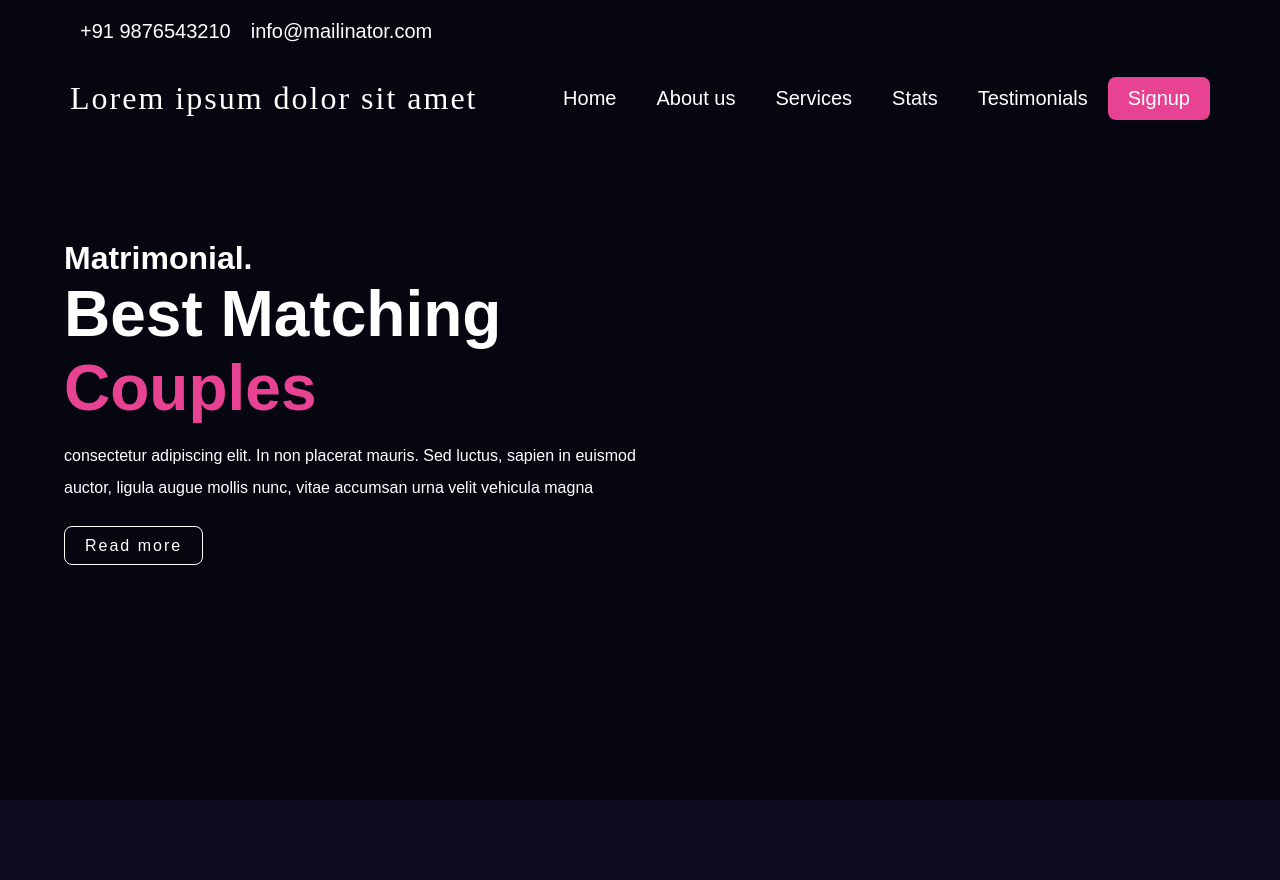
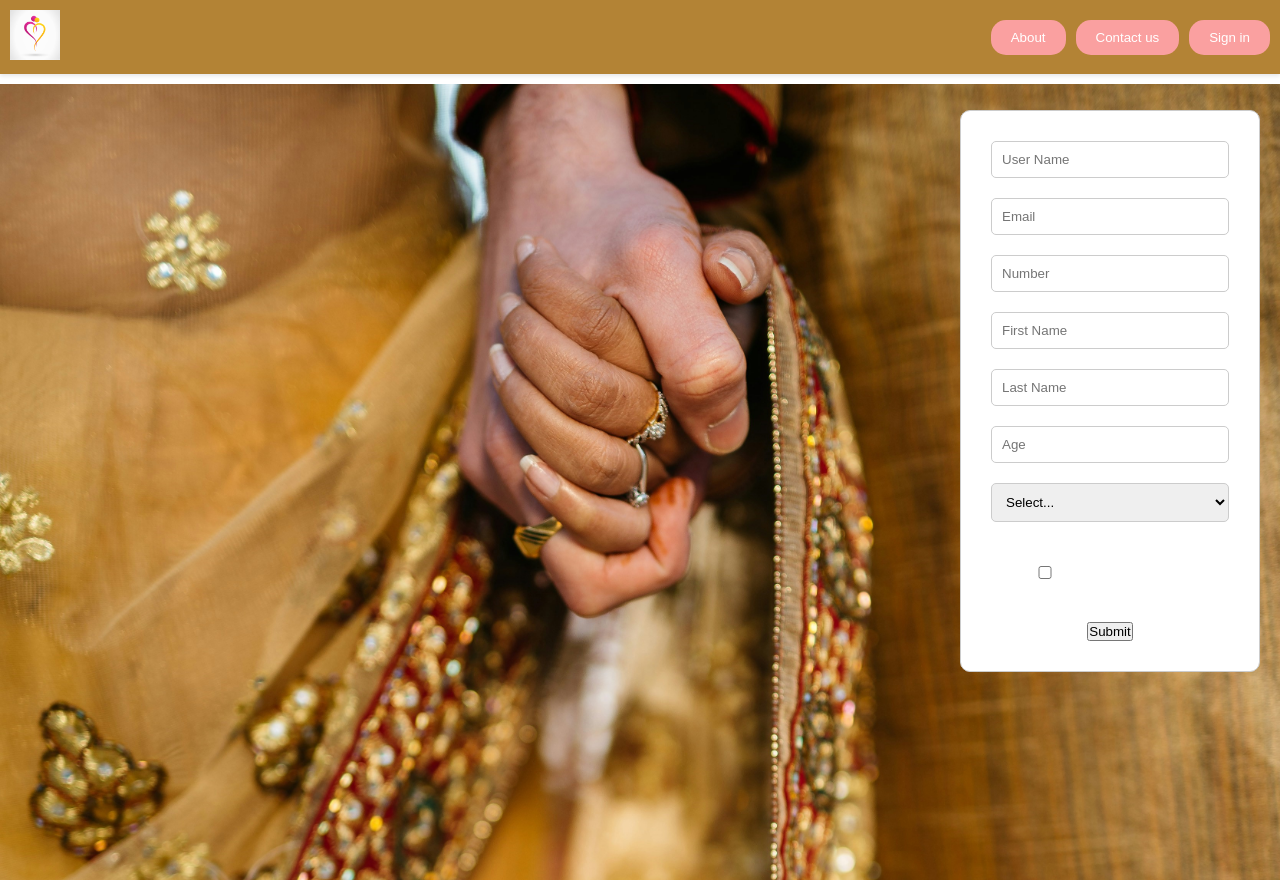
Before and after one commit to Singhdev65/Matrimony, a Next.js app: page / in a window 1280 px wide. Before the commit the page ends 800 px from the top, so only its background shows below. Built offline with nearby package versions, Linux system fonts and the light colour scheme.

Commit message:
my commit

```diff
--- a/src/app/(app)/page.tsx
+++ b/src/app/(app)/page.tsx
@@ -1,112 +1,113 @@
 "use client";
 
 import styled from "styled-components";
+import Signup from "../(auth)/sign-up/page";
 
-const HeaderContainer = styled.header`
-  font-family: sans-serif;
-  width: 100%;
-  min-height: 100vh;
-  background: linear-gradient(rgba(0, 0, 0, 0.5), rgba(0, 0, 0, 0.5));
-  background-size: cover;
-  position: relative;
-`;
+// const HeaderContainer = styled.header`
+//   font-family: sans-serif;
+//   width: 100%;
+//   min-height: 100vh;
+//   background: linear-gradient(rgba(0, 0, 0, 0.5), rgba(0, 0, 0, 0.5));
+//   background-size: cover;
+//   position: relative;
+// `;
 
-const InfoSection = styled.div`
-  color: white;
-  font-size: 20px;
-  padding: 20px 70px;
-  cursor: pointer;
-`;
+// const InfoSection = styled.div`
+//   color: white;
+//   font-size: 20px;
+//   padding: 20px 70px;
+//   cursor: pointer;
+// `;
 
-const InfoItem = styled.span`
-  margin: 0 10px;
-`;
+// const InfoItem = styled.span`
+//   margin: 0 10px;
+// `;
 
-const Navigation = styled.nav`
-  width: 100%;
-  height: 70px;
-  padding: 0 70px;
-  display: flex;
-  justify-content: space-between;
-  align-items: center;
-`;
+// const Navigation = styled.nav`
+//   width: 100%;
+//   height: 70px;
+//   padding: 0 70px;
+//   display: flex;
+//   justify-content: space-between;
+//   align-items: center;
+// `;
 
-const Logo = styled.div`
-  color: white;
-  font-size: 2em;
-  font-family: normal;
-  letter-spacing: 2px;
+// const Logo = styled.div`
+//   color: white;
+//   font-size: 2em;
+//   font-family: normal;
+//   letter-spacing: 2px;
 
-  i {
-    color: #e84393;
-  }
-`;
+//   i {
+//     color: #e84393;
+//   }
+// `;
 
-const Menu = styled.div`
-  display: flex;
-`;
+// const Menu = styled.div`
+//   display: flex;
+// `;
 
-const MenuItem = styled.a`
-  text-decoration: none;
-  color: white;
-  padding: 10px 20px;
-  font-size: 20px;
-  transition: 0.4s;
+// const MenuItem = styled.a`
+//   text-decoration: none;
+//   color: white;
+//   padding: 10px 20px;
+//   font-size: 20px;
+//   transition: 0.4s;
 
-  &:last-child {
-    background: #e84393;
-    border-radius: 8px;
-  }
+//   &:last-child {
+//     background: #e84393;
+//     border-radius: 8px;
+//   }
 
-  &:hover {
-    background: #e84393;
-    border-radius: 8px;
-  }
-`;
+//   &:hover {
+//     background: #e84393;
+//     border-radius: 8px;
+//   }
+// `;
 
-const HeroText = styled.div`
-  position: absolute;
-  top: 30%;
-  left: 5%;
-  max-width: 600px;
-  color: white;
+// const HeroText = styled.div`
+//   position: absolute;
+//   top: 30%;
+//   left: 5%;
+//   max-width: 600px;
+//   color: white;
 
-  h1 {
-    font-size: 2em;
-  }
+//   h1 {
+//     font-size: 2em;
+//   }
 
-  h2 {
-    font-size: 4em;
+//   h2 {
+//     font-size: 4em;
 
-    span {
-      color: #e84393;
-    }
-  }
+//     span {
+//       color: #e84393;
+//     }
+//   }
 
-  p {
-    margin: 15px 0;
-    line-height: 2em;
-  }
+//   p {
+//     margin: 15px 0;
+//     line-height: 2em;
+//   }
 
-  a {
-    text-decoration: none;
-    color: white;
-    padding: 10px 20px;
-    border: 1px solid white;
-    letter-spacing: 2px;
-    border-radius: 8px;
-    transition: 0.4s;
+//   a {
+//     text-decoration: none;
+//     color: white;
+//     padding: 10px 20px;
+//     border: 1px solid white;
+//     letter-spacing: 2px;
+//     border-radius: 8px;
+//     transition: 0.4s;
 
-    &:hover {
-      background: #e84393;
-    }
-  }
-`;
+//     &:hover {
+//       background: #e84393;
+//     }
+//   }
+// `;
 
 const Compoenent = () => {
   return (
     <>
-      <HeaderContainer>
+      {/* <HeaderContainer>
         <InfoSection>
           <InfoItem>+91 9876543210</InfoItem>
           <InfoItem>info@mailinator.com</InfoItem>
@@ -135,7 +136,9 @@ const Compoenent = () => {
           <br />
           <a href="#">Read more</a>
         </HeroText>
-      </HeaderContainer>
+      </HeaderContainer> */}
+
+      <Signup />
     </>
   );
 };
--- a/src/app/(auth)/sign-up/page.tsx
+++ b/src/app/(auth)/sign-up/page.tsx
@@ -11,6 +11,9 @@ import { useForm } from "react-hook-form";
 import { signUpValidation } from "@/schemas/signupSchema";
 import * as z from "zod";
 import { zodResolver } from "@hookform/resolvers/zod";
+import { useRouter } from "next/navigation";
+import GenericHeader from "../../../app/GenericComponents/GenericHeader/Header";
+import { FamilyRestroomRounded } from "@mui/icons-material";
 
 type FormData = {
   userName: string;
@@ -35,154 +38,39 @@ const Signup: React.FC = () => {
     },
   });
 
+  const buttons = [
+    { label: "About" },
+    { label: "Contact us" },
+    { label: "Sign in" },
+  ];
+  const showSearch = false;
+
+  const router = useRouter();
+
   const onSubmit = (data: FormData) => {
-    console.log(data);
+    console.log(data, "heydata");
+    router.push("/Profile");
   };
   return (
-    <>
-      {/* <Styled.SignupContainer>
-        <Styled.RightSection>
+    <Styled.Outerdiv>
       <Image
         src={SignupImage}
         alt="Signup Image"
         layout="fill"
         objectFit="cover"
       />
-        </Styled.RightSection>
-
-        <Styled.LeftSection>
-          <Styled.GetStarted>Get Started</Styled.GetStarted>
-          <br />
-          <Styled.Form
-          //   onSubmit={handleSubmit}
-          >
-            <Styled.Label>
-              User Name:
-              <Styled.Input
-                type="text"
-                name="first_name"
-                // value={formData.first_name}
-                // onChange={handleChange}
-                required
-                placeholder="Enter User Name"
-              />
-            </Styled.Label>
-
-            <Styled.Label>
-              Bride/Groom Name:
-              <Styled.Input
-                type="text"
-                name="first_name"
-                // value={formData.first_name}
-                // onChange={handleChange}
-                required
-                placeholder="Enter Full Name"
-              />
-            </Styled.Label>
-
-            <Styled.Label>
-              Phone Number:
-              <Styled.Input
-                type="number"
-                name="first_name"
-                // value={formData.first_name}
-                // onChange={handleChange}
-                required
-                placeholder="Enter User Name"
-              />
-            </Styled.Label>
-
-            <Styled.Label>
-              Email Address:
-              <Styled.Input
-                type="email"
-                name="email"
-                // value={formData.email}
-                // onChange={handleChange}
-                required
-                placeholder="Enter Email-ID"
-              />
-            </Styled.Label>
-            <Styled.Label>
-              Password:
-              <Styled.Input
-                type="password"
-                name="password"
-                // value={formData.password}
-                // onChange={handleChange}
-                required
-                placeholder="Enter Password"
-              />
-            </Styled.Label>
-
-            <Styled.Label>
-              City / Town:
-              <Styled.Input
-                type="text"
-                name="first_name"
-                // value={formData.first_name}
-                // onChange={handleChange}
-                required
-                placeholder="Enter City"
-              />
-            </Styled.Label>
-
-            <Styled.CheckboxContainer>
-              <Styled.CheckboxInput required />
-              <Styled.CheckboxText>
-                I agree with the terms & conditions
-              </Styled.CheckboxText>
-            </Styled.CheckboxContainer>
-            <br />
-            <Styled.SignupButton type="submit">Sign Up</Styled.SignupButton>
-          </Styled.Form>
-
-          <Styled.LineContainer>
-            <Styled.OrText>or</Styled.OrText>
-          </Styled.LineContainer>
-
-          <div style={{ display: "flex", marginBottom: "4rem" }}>
-            <Styled.GoogleButton
-              onClick={() =>
-                signIn("google", {
-                  callbackUrl: "http://localhost:3000/dashboard",
-                })
-              }
-            >
-              <Image
-                src={GoogleLogo}
-                alt="Signup Image"
-                width={30}
-                height={30}
-              />
-              &nbsp; Sign in with google
-            </Styled.GoogleButton>
-
-            <Styled.GoogleButton>
-              <Image
-                src={AppleLogo}
-                alt="Signup Image"
-                height={40}
-                width={70}
-              />
-              Sign in with apple
-            </Styled.GoogleButton>
-          </div>
 
       <div
         style={{
-              display: "flex",
-              marginLeft: "7rem",
-              paddingBottom: "40px",
+          backgroundColor: "#fff",
+          position: "absolute",
+          top: "0",
+          width: "100%",
+          zIndex: "1000",
         }}
       >
-            <Styled.HaveanAccount>Have an account?</Styled.HaveanAccount> &nbsp;
-            <Link href="#" onClick={() => signIn()}>
-              <Styled.StyledLink>Sign In</Styled.StyledLink>
-            </Link>
+        <GenericHeader buttons={buttons} showSearch={showSearch} />
       </div>
-        </Styled.LeftSection>
-      </Styled.SignupContainer> */}
 
       <Styled.Form onSubmit={form.handleSubmit(onSubmit)}>
         <Styled.Input
@@ -253,8 +141,17 @@ const Signup: React.FC = () => {
         )}
         <input type="submit" />
       </Styled.Form>
-    </>
+    </Styled.Outerdiv>
   );
 };
 
 export default Signup;
+
+{
+  /* <Image
+src={SignupImage}
+alt="Signup Image"
+layout="fill"
+objectFit="cover"
+/> */
+}
--- a/src/app/(auth)/sign-up/styles.js
+++ b/src/app/(auth)/sign-up/styles.js
@@ -6,11 +6,44 @@ export const Form = styled.form`
   flex-direction: column;
   align-items: center;
   gap: 20px;
-  padding: 20px;
+  padding: 30px;
   border: 1px solid #ccc;
   border-radius: 10px;
   width: 300px;
-  margin: auto;
+  z-index: 999;
+  background-color: #fff;
+  position: absolute;
+  top: 110px;
+  left: 60rem;
+
+  @media (max-width: 768px) {
+    width: 90%;
+    left: 50%;
+    transform: translateX(-50%);
+    padding: 20px;
+  }
+
+  @media (max-width: 480px) {
+    width: 100%;
+    padding: 15px;
+    top: 20px;
+  }
+`;
+
+export const Outerdiv = styled.div`
+  background-color: green;
+  ${"" /* height: 100vh; */}
+  min-height: 110vh;
+  position: relative;
+  overflow: auto;
+
+  @media (max-width: 768px) {
+    padding: 10px;
+  }
+
+  @media (max-width: 480px) {
+    padding: 5px;
+  }
 `;
 
 export const Input = styled.input`
@@ -50,6 +83,27 @@ export const SubmitButton = styled.input`
   &:hover {
     background-color: #0056b3;
   }
+`;
+
+export const Container = styled.div`
+  position: relative;
+  width: 100%;
+  height: 100vh;
+  background-image: url("path-to-your-image.jpg");
+  background-size: cover;
+  background-position: center;
+`;
+
+export const FormContainer = styled.div`
+  position: absolute;
+  top: 50%;
+  left: 50%;
+  transform: translate(-50%, -50%);
+  background: rgba(255, 255, 255, 0.8);
+  padding: 20px;
+  border-radius: 10px;
+  box-shadow: 0 0 10px rgba(0, 0, 0, 0.1);
+  z-index: 999;
 `;
 
 // export const HeaderContainer = styled.header`
--- a/src/app/GenericComponents/GenericHeader/Header.tsx
+++ b/src/app/GenericComponents/GenericHeader/Header.tsx
@@ -2,10 +2,11 @@ import React from "react";
 import * as Styled from "./styles";
 import AppLogo from "../../../Assets/Images/logo.jpg";
 import Image from "next/image";
-// import { useRouter } from 'next/router';
+import { useRouter } from "next/navigation";
 
 interface ButtonItem {
   label: string;
+  // onClick?: () => void;
 }
 
 interface GenericHeaderProps {
@@ -17,12 +18,15 @@ const GenericHeader: React.FC<GenericHeaderProps> = ({
   buttons,
   showSearch,
 }) => {
-  // const router = useRouter();
+  const router = useRouter();
 
-  // const handlebttnClick = (label: string) => {
-  //   if (label === '') {
-  //     router.push('/path/path');
-  // };
+  const handlebttnClick = (label: string) => {
+    if (label === "Sign in") {
+      router.push("/sign-in");
+    } else {
+      console.log(`${label} button clicked`);
+    }
+  };
 
   return (
     <>
@@ -36,7 +40,7 @@ const GenericHeader: React.FC<GenericHeaderProps> = ({
             return (
               <Styled.Button
                 key={index}
-                // onClick={() => handlebttnClick(item.label)}
+                onClick={() => handlebttnClick(item.label)}
               >
                 {item.label}
               </Styled.Button>
--- a/src/app/GenericComponents/GenericHeader/styles.js
+++ b/src/app/GenericComponents/GenericHeader/styles.js
@@ -9,7 +9,7 @@ export const HeaderContainer = styled.header`
   background-color: #f0f0f0;
   color: #fff;
   box-shadow: 0 2px 4px rgba(0, 0, 0, 0.1);
-  background: #fff;
+  background: #b38335;
 `;
 export const Logo = styled.div``;
 export const Button = styled.button`
@@ -19,6 +19,7 @@ export const Button = styled.button`
   padding: 10px 20px;
   margin-left: 10px;
   cursor: pointer;
+  border-radius: 15px;
   &:hover {
     background-color: #fbceb1;
   }
```
Also changed, not shown: src/app/(app)/Profile/page.tsx (+9 -1 lines). Lines whose indentation alone changed are shown as unchanged.
